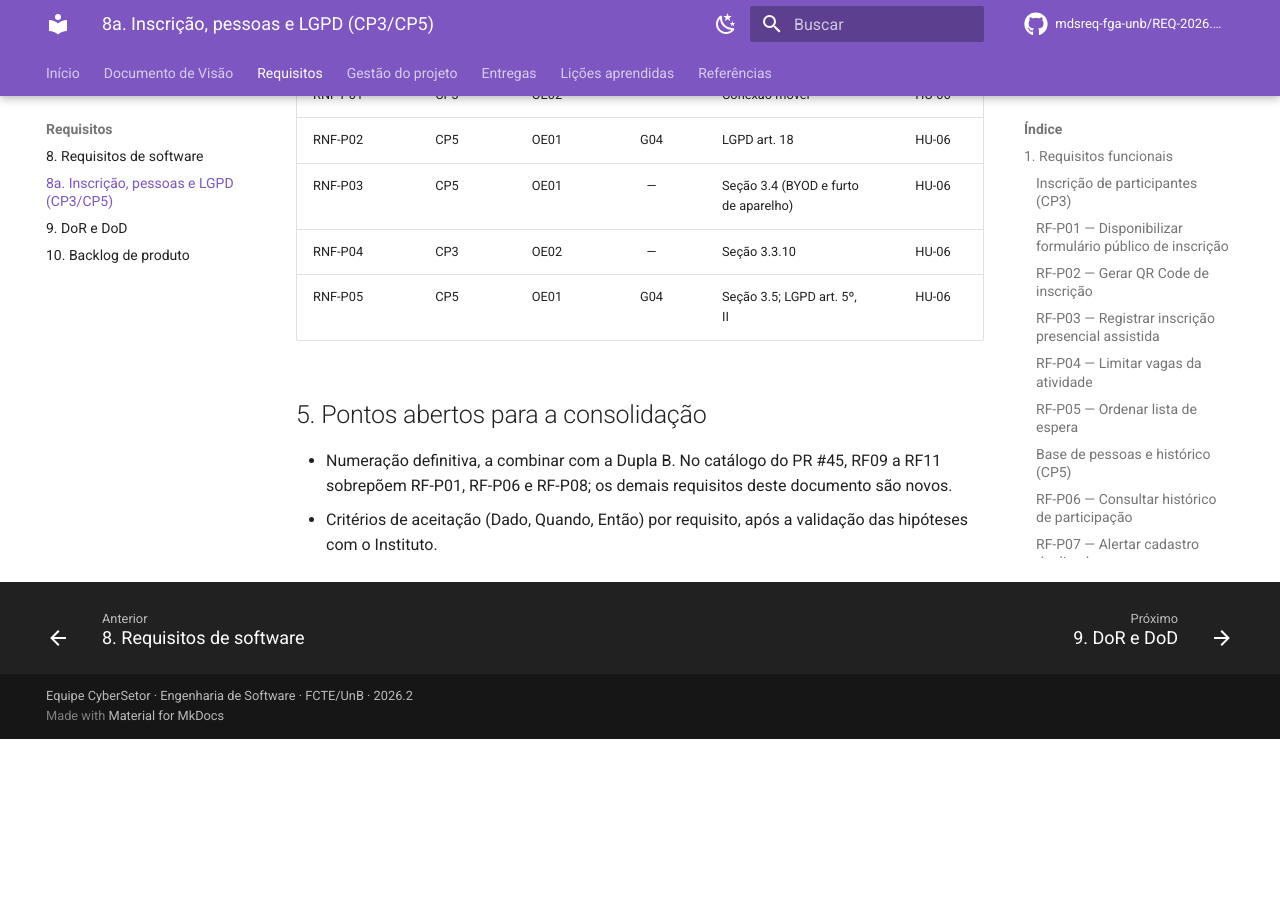
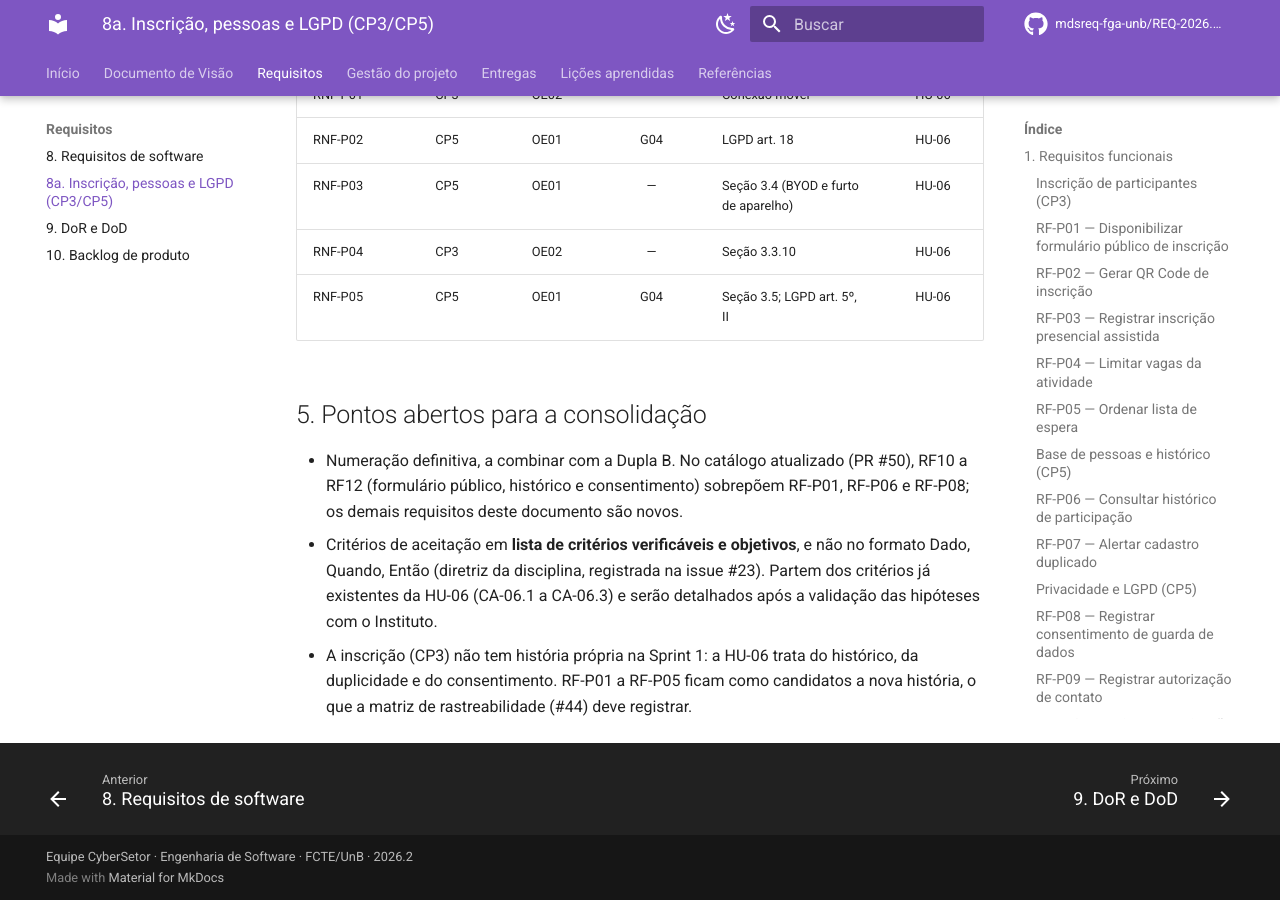
Before and after one commit to mdsreq-fga-unb/REQ-2026.2-T02-CyberSetor, an MkDocs documentation site: the page built from docs/requisitos/8a-requisitos-inscricao-pessoas-lgpd.md, in a window 1280 px wide and 900 px high, scrolled down 5947 px. Built offline with MkDocs 1.6.1 and Material for MkDocs 9.7.7, drawn with Linux system fonts in a browser that asks for light colours; comment, search, counter and statistics services are not loaded; before the commit the page ends 6686 px from its top, so only the background shows below that; some of the changed text lies outside the part shown.

Commit message:
docs(requisitos): alinha rastreabilidade e criterios de aceitacao apos revisao (#41)

```diff
--- a/docs/requisitos/8a-requisitos-inscricao-pessoas-lgpd.md
+++ b/docs/requisitos/8a-requisitos-inscricao-pessoas-lgpd.md
@@ -52,19 +52,19 @@
 <a id="rf-p07"></a>
 ### RF-P07 — Alertar cadastro duplicado
 * **Descrição:** O sistema deve alertar o usuário, no ato do cadastro, quando nome e telefone coincidirem com os de uma pessoa já cadastrada, permitindo reaproveitar o registro existente.
-* **Rastreabilidade:** CP5 | OE01 | HU-06
+* **Rastreabilidade:** CP5 | OE01 | G04 | HU-06 (CA-06.2)
 
 ### Privacidade e LGPD (CP5)
 
 <a id="rf-p08"></a>
 ### RF-P08 — Registrar consentimento de guarda de dados
 * **Descrição:** O sistema deve registrar, com data e hora, o consentimento da pessoa (ou de seu responsável legal, se menor) para a guarda de seus dados cadastrais, como condição para concluir a inscrição.
-* **Rastreabilidade:** CP5 | OE01 | LGPD art. 7º e 8º | HU-06
+* **Rastreabilidade:** CP5 | OE01 | G04 | LGPD art. 7º e 8º | HU-06 (CA-06.3)
 
 <a id="rf-p09"></a>
 ### RF-P09 — Registrar autorização de contato
 * **Descrição:** O sistema deve registrar, de forma opcional e separada do consentimento cadastral, a autorização da pessoa para receber informes sobre futuras atividades, permitindo revogá-la (*opt-out*) a qualquer momento.
-* **Rastreabilidade:** CP5 | OE01 | Seção 3.3.5 | LGPD art. 8º, §5º | HU-06
+* **Rastreabilidade:** CP5 | OE01 | G04 | Seção 3.3.5 | LGPD art. 8º, §5º | HU-06
 
 <a id="rf-p10"></a>
 ### RF-P10 — Registrar autorização de uso de imagem
@@ -161,5 +161,6 @@
 
 ## 5. Pontos abertos para a consolidação
 
-* Numeração definitiva, a combinar com a Dupla B. No catálogo do PR #45, RF09 a RF11 sobrepõem RF-P01, RF-P06 e RF-P08; os demais requisitos deste documento são novos.
-* Critérios de aceitação (Dado, Quando, Então) por requisito, após a validação das hipóteses com o Instituto.
+* Numeração definitiva, a combinar com a Dupla B. No catálogo atualizado (PR #50), RF10 a RF12 (formulário público, histórico e consentimento) sobrepõem RF-P01, RF-P06 e RF-P08; os demais requisitos deste documento são novos.
+* Critérios de aceitação em **lista de critérios verificáveis e objetivos**, e não no formato Dado, Quando, Então (diretriz da disciplina, registrada na issue #23). Partem dos critérios já existentes da HU-06 (CA-06.1 a CA-06.3) e serão detalhados após a validação das hipóteses com o Instituto.
+* A inscrição (CP3) não tem história própria na Sprint 1: a HU-06 trata do histórico, da duplicidade e do consentimento. RF-P01 a RF-P05 ficam como candidatos a nova história, o que a matriz de rastreabilidade (#44) deve registrar.
```
Also changed, not shown: other parts of docs/requisitos/8a-requisitos-inscricao-pessoas-lgpd.md (+2 -2 lines).
